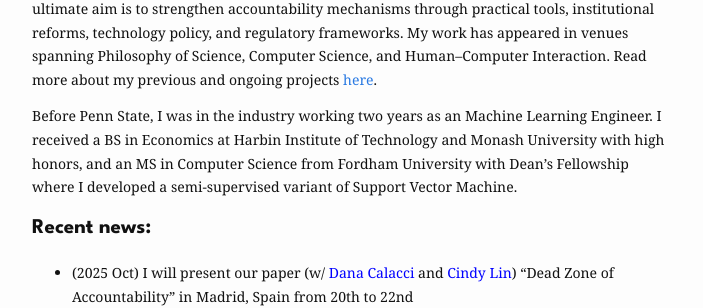
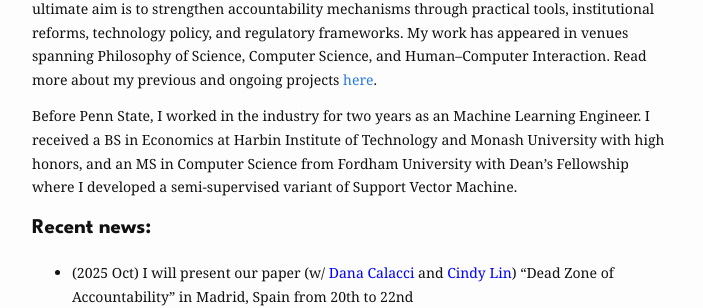
Before and after one commit to koutianqi/koutianqi.github.io, a Jekyll site: the page built from index.markdown, in a window 1280 px wide. Shown: the part 541-849 px from the top of the page, without its empty margins (288-991 px from the left). Built offline with Jekyll 4.4.1, drawn with Linux system fonts in a browser that asks for light colours.

Commit message:
Update index.markdown

```diff
--- a/index.markdown
+++ b/index.markdown
@@ -21,7 +21,7 @@ I am a PhD Candidate at Penn State Information School advised by [<span style="c
 
 My research examines **the ethics and politics in the production and dissemination Machine Learning (ML) research and technology**, with a focus on epistemic and ethical accountability. Combining philosophical analysis with social scientific methods from Science and Technology Studies, I identify and address communicative dysfunctions in ML research and technology production and disemination - analyzing what goes wrong, why it matters, and how to fix it. My ultimate aim is to strengthen accountability mechanisms through practical tools, institutional reforms, technology policy, and regulatory frameworks. My work has appeared in venues spanning Philosophy of Science, Computer Science, and Human–Computer Interaction. Read more about my previous and ongoing projects [here](https://koutianqi.github.io/pages/research/).
 
-Before Penn State, I was in the industry working two years as an Machine Learning Engineer. I received a BS in Economics at Harbin Institute of Technology and Monash University with high honors, and an MS in Computer Science from Fordham University with Dean's Fellowship where I developed a semi-supervised variant of Support Vector Machine.
+Before Penn State, I worked in the industry for two years as an Machine Learning Engineer. I received a BS in Economics at Harbin Institute of Technology and Monash University with high honors, and an MS in Computer Science from Fordham University with Dean's Fellowship where I developed a semi-supervised variant of Support Vector Machine.
 
 ## Recent news:
 
```
